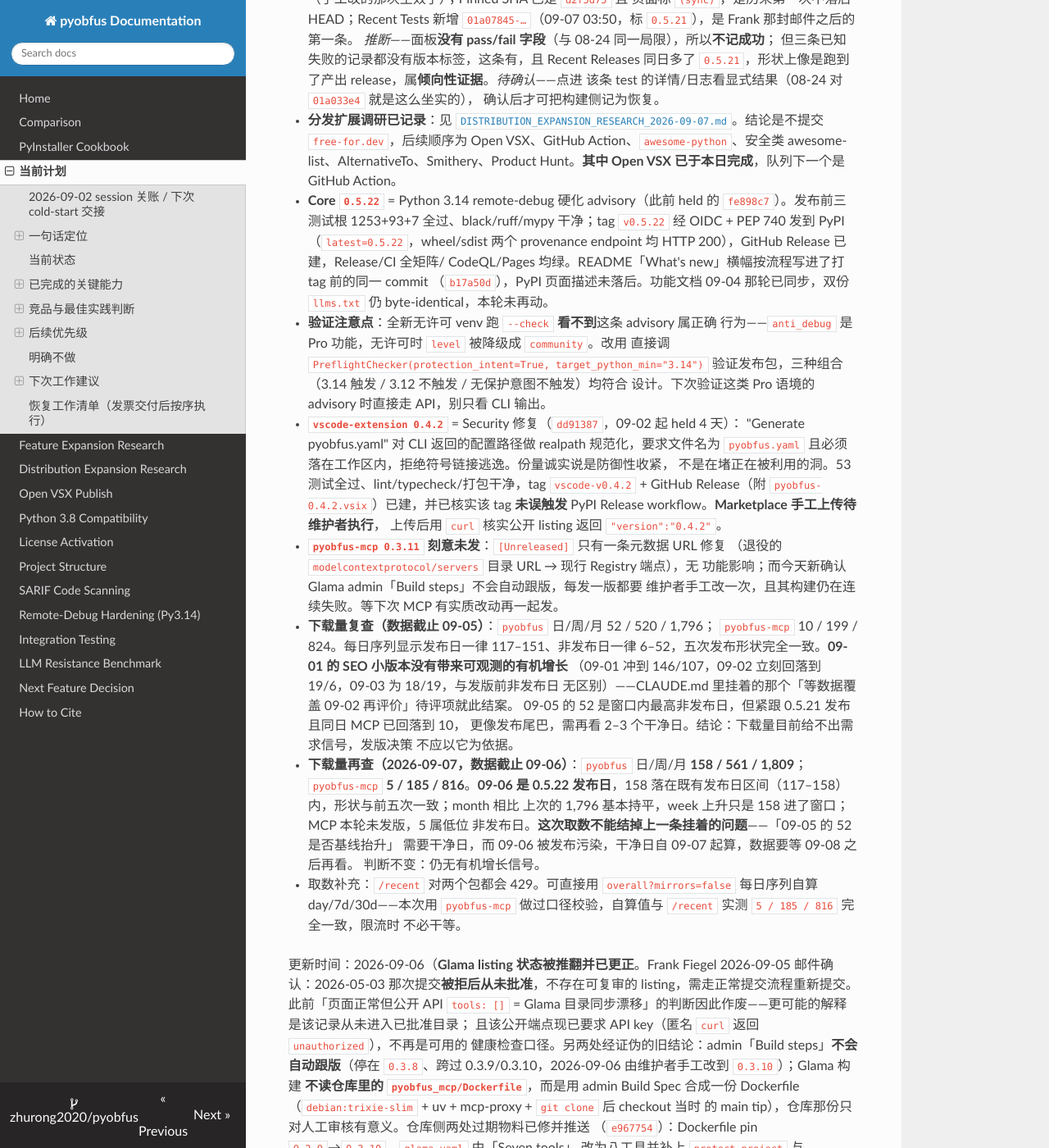
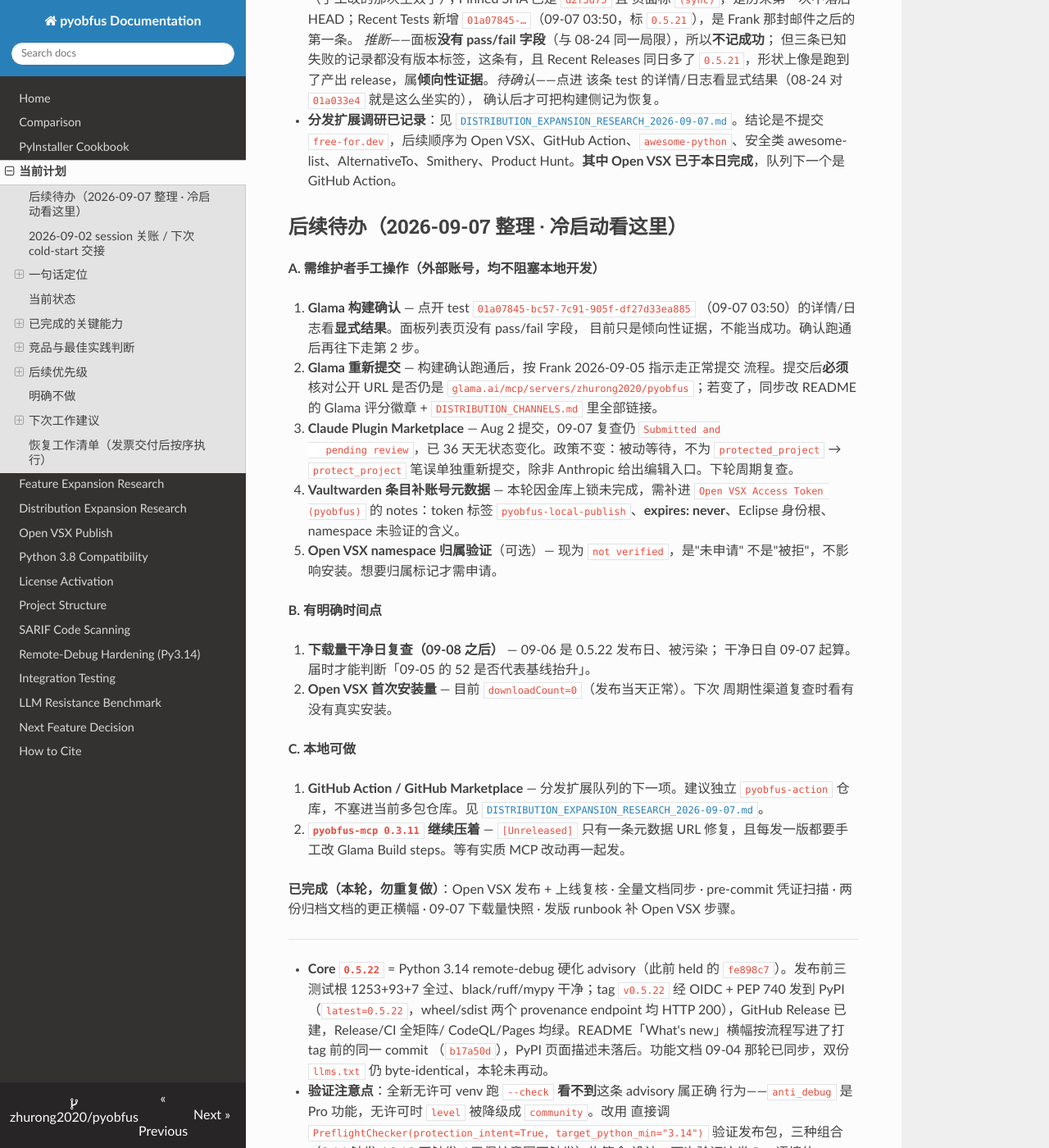
Before and after one commit to zhurong2020/pyobfus, an MkDocs documentation site: the page built from docs/CURRENT_PLAN_ZH.md, in a window 1280 px wide and 1400 px high, scrolled down 747 px. Shown: the whole window at 82% size. Built offline with MkDocs 1.6.1, drawn with Linux system fonts in a browser that asks for light colours; nearby versions of some CDN libraries.

Commit message:
docs: add a consolidated follow-up list to the plan
Open items were spread across the channel ledger, the Glama section and this
session's findings, with no single place a cold start could read them off.
Groups them by what actually gates each one: items needing the maintainer in
an external account, items with a date before which checking is pointless, and
items that can be done locally.

The two most misreadable are stated with their trap attached -- the Glama test
still needs its log opened because the panel list has no pass/fail field, and
the download recheck is worthless before 09-08 because 09-06 was a release
day. Also lists what this session already finished, so the next one does not
redo it.

Co-Authored-By: Claude Opus 5 <noreply@anthropic.com>

```diff
--- a/docs/CURRENT_PLAN_ZH.md
+++ b/docs/CURRENT_PLAN_ZH.md
@@ -36,6 +36,49 @@
     该条 test 的详情/日志看显式结果（08-24 对 `01a033e4` 就是这么坐实的），
     确认后才可把构建侧记为恢复。
 - **分发扩展调研已记录**：见 [`DISTRIBUTION_EXPANSION_RESEARCH_2026-09-07.md`](DISTRIBUTION_EXPANSION_RESEARCH_2026-09-07.md)。结论是不提交 `free-for.dev`，后续顺序为 Open VSX、GitHub Action、`awesome-python`、安全类 awesome-list、AlternativeTo、Smithery、Product Hunt。**其中 Open VSX 已于本日完成**，队列下一个是 GitHub Action。
+
+## 后续待办（2026-09-07 整理 · 冷启动看这里）
+
+**A. 需维护者手工操作（外部账号，均不阻塞本地开发）**
+
+1. **Glama 构建确认** — 点开 test `01a07845-bc57-7c91-905f-df27d33ea885`
+   （09-07 03:50）的详情/日志看**显式结果**。面板列表页没有 pass/fail 字段，
+   目前只是倾向性证据，不能当成功。确认跑通后再往下走第 2 步。
+2. **Glama 重新提交** — 构建确认跑通后，按 Frank 2026-09-05 指示走正常提交
+   流程。提交后**必须**核对公开 URL 是否仍是
+   `glama.ai/mcp/servers/zhurong2020/pyobfus`；若变了，同步改 README 的
+   Glama 评分徽章 + `DISTRIBUTION_CHANNELS.md` 里全部链接。
+3. **Claude Plugin Marketplace** — Aug 2 提交，09-07 复查仍 `Submitted and
+   pending review`，已 36 天无状态变化。政策不变：被动等待，不为
+   `protected_project` → `protect_project` 笔误单独重新提交，除非 Anthropic
+   给出编辑入口。下轮周期复查。
+4. **Vaultwarden 条目补账号元数据** — 本轮因金库上锁未完成，需补进
+   `Open VSX Access Token (pyobfus)` 的 notes：token 标签
+   `pyobfus-local-publish`、**expires: never**、Eclipse 身份根、namespace
+   未验证的含义。
+5. **Open VSX namespace 归属验证**（可选）— 现为 `not verified`，是"未申请"
+   不是"被拒"，不影响安装。想要归属标记才需申请。
+
+**B. 有明确时间点**
+
+6. **下载量干净日复查（09-08 之后）** — 09-06 是 0.5.22 发布日、被污染；
+   干净日自 09-07 起算。届时才能判断「09-05 的 52 是否代表基线抬升」。
+7. **Open VSX 首次安装量** — 目前 `downloadCount=0`（发布当天正常）。下次
+   周期性渠道复查时看有没有真实安装。
+
+**C. 本地可做**
+
+8. **GitHub Action / GitHub Marketplace** — 分发扩展队列的下一项。建议独立
+   `pyobfus-action` 仓库，不塞进当前多包仓库。见
+   [`DISTRIBUTION_EXPANSION_RESEARCH_2026-09-07.md`](DISTRIBUTION_EXPANSION_RESEARCH_2026-09-07.md)。
+9. **`pyobfus-mcp 0.3.11` 继续压着** — `[Unreleased]` 只有一条元数据 URL
+   修复，且每发一版都要手工改 Glama Build steps。等有实质 MCP 改动再一起发。
+
+**已完成（本轮，勿重复做）**：Open VSX 发布 + 上线复核 · 全量文档同步 ·
+pre-commit 凭证扫描 · 两份归档文档的更正横幅 · 09-07 下载量快照 ·
+发版 runbook 补 Open VSX 步骤。
+
+---
 
 - **Core `0.5.22`** = Python 3.14 remote-debug 硬化 advisory（此前 held 的
   `fe898c7`）。发布前三测试根 1253+93+7 全过、black/ruff/mypy 干净；tag
```
